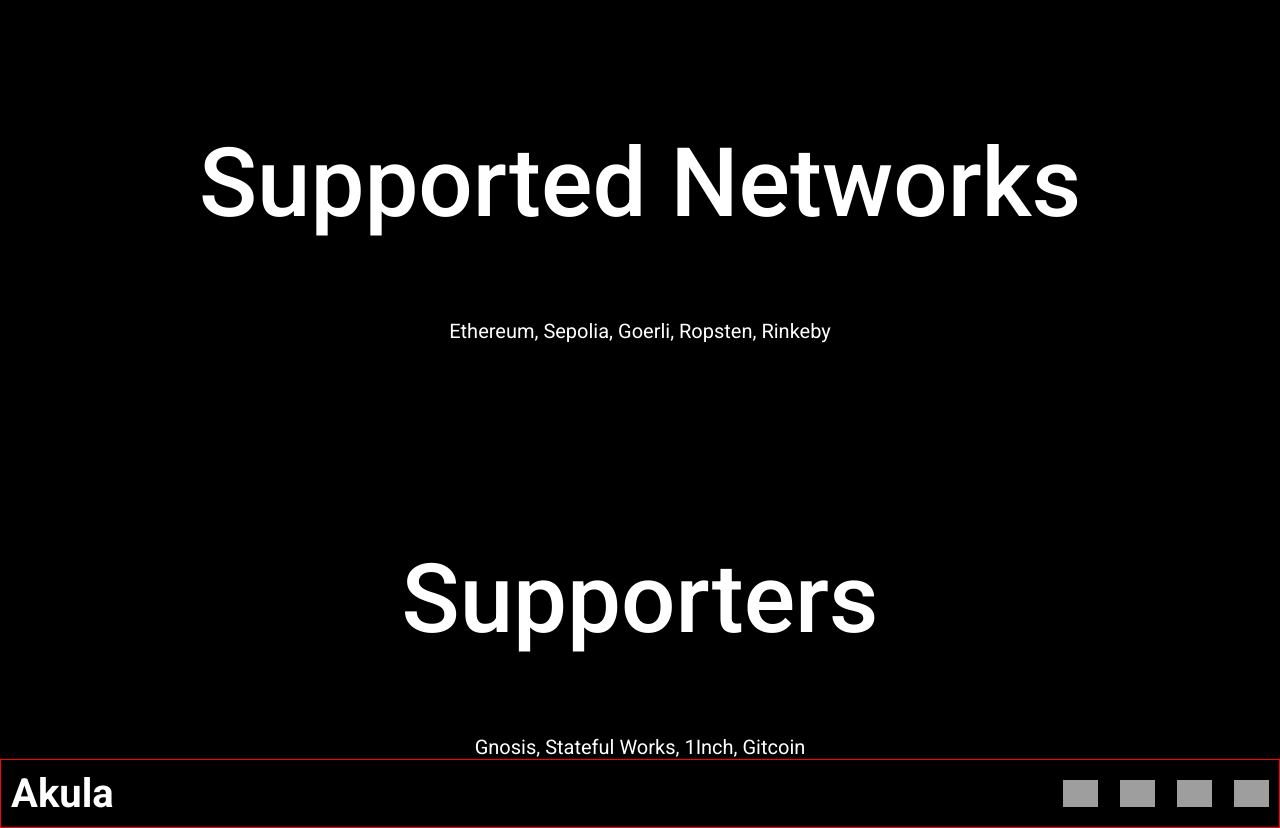
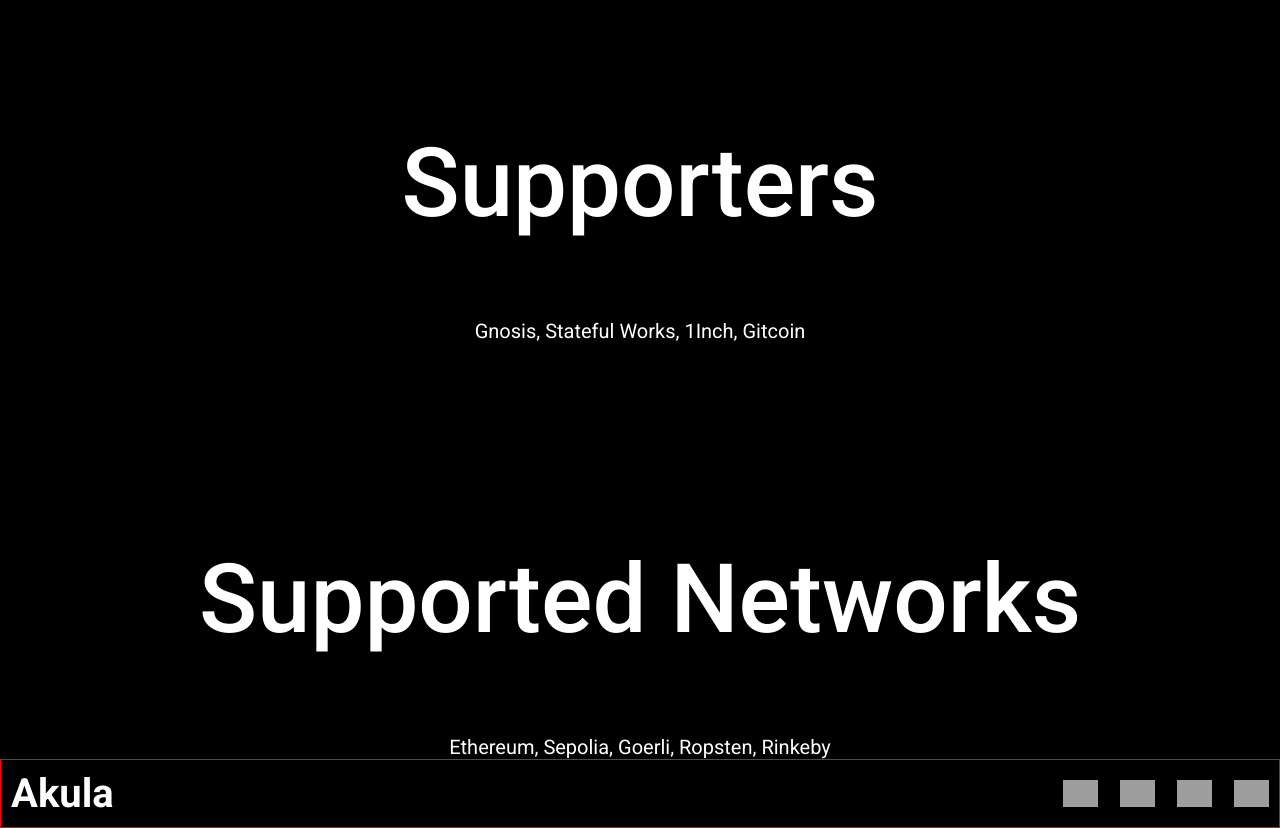
Before and after one commit to akula-bft/website, a React (Create React App) app: page / in a window 1280 px wide. Shown: the part 3240-4068 px from the top of the page. Built offline with nearby package versions, Linux system fonts and the light colour scheme; grey boxes are pictures that could not be loaded.

Commit message:
:rocket: move supporters above networks

```diff
--- a/src/App.tsx
+++ b/src/App.tsx
@@ -22,8 +22,8 @@
       <Hero />
       <Benefits />
       <Performance />
+      <SupportedBy />
       <Networks />
-      <SupportedBy />
       <Footer />
     </StyledApp>
   );
```
